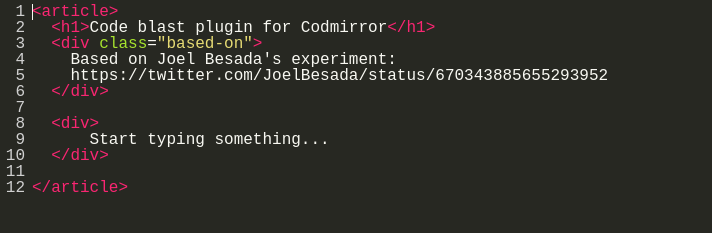
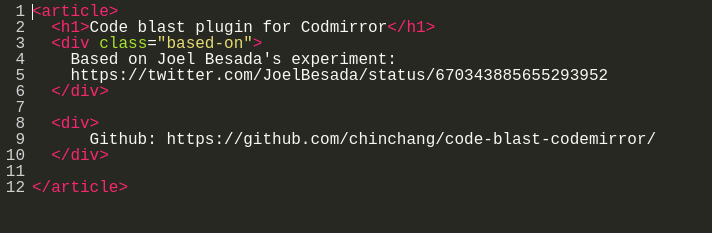
Before and after one commit to chinchang/code-blast-codemirror, a plain HTML site: page demo/index.html in a window 1280 px wide. Shown: the whole page, without its empty margins (0-712 px from the left). Drawn offline with Linux system fonts and the light colour scheme.

Commit message:
tweak html.

```diff
--- a/demo/index.html
+++ b/demo/index.html
@@ -40,7 +40,7 @@
 			lineWrapping: true,
 			autofocus: true,
 			tabMode: "indent",
-			value: "<article>\n  <h1>Code blast plugin for Codmirror</h1>\n  <div class=\"based-on\">\n    Based on Joel Besada's experiment:\n    https://twitter.com/JoelBesada/status/670343885655293952\n  </div>\n  \n  <div>\n\t  Start typing something...\n  </div>\n  \n</article>",
+			value: "<article>\n  <h1>Code blast plugin for Codmirror</h1>\n  <div class=\"based-on\">\n    Based on Joel Besada's experiment:\n    https://twitter.com/JoelBesada/status/670343885655293952\n  </div>\n  \n  <div>\n\t  Github: https://github.com/chinchang/code-blast-codemirror/\n  </div>\n  \n</article>",
 			autoCloseTags: true,
 			blastCode: true,
 		});
```
